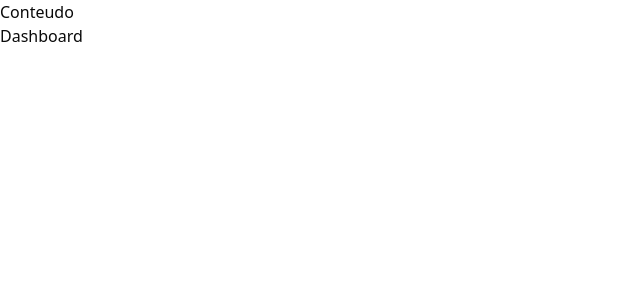
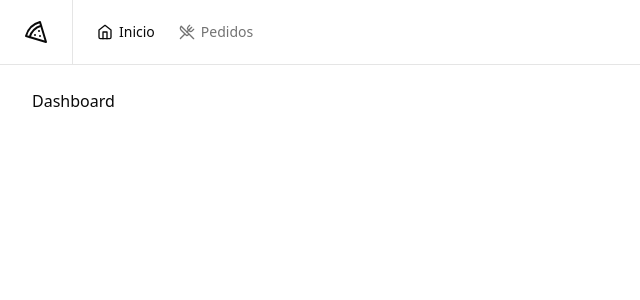
Before and after one commit to itl7git/pizzashop-web, a React (Vite) app: page / in a window 1280 px wide. Shown: the top 300 px of the page, without its empty margins (0-640 px from the left). Built offline with nearby package versions, Linux system fonts and the light colour scheme.

Commit message:
Layout do app com cabeçalho

```diff
--- a/package.json
+++ b/package.json
@@ -12,6 +12,7 @@
   "dependencies": {
     "@hookform/resolvers": "^3.3.4",
     "@radix-ui/react-label": "^2.0.2",
+    "@radix-ui/react-separator": "^1.0.3",
     "@radix-ui/react-slot": "^1.0.2",
     "class-variance-authority": "^0.7.0",
     "clsx": "^2.1.0",
--- /dev/null
+++ b/src/components/header.tsx
@@ -0,0 +1,28 @@
+import { Home, Pizza, UtensilsCrossed } from 'lucide-react'
+
+import { Navlink } from './nav-link'
+import { Separator } from './ui/separator'
+
+export function Header() {
+  return (
+    <div className="border-b">
+      <div className="flex h-16 items-center gap-6 px-6">
+        <Pizza className="h-6 w-6" />
+
+        <Separator orientation="vertical" className="h=6" />
+
+        <nav className="flex items-center space-x-4 lg:space-x-6">
+          <Navlink to="/">
+            <Home className="h-4 w-4" />
+            Inicio
+          </Navlink>
+
+          <Navlink to="/orders">
+            <UtensilsCrossed className="h-4 w-4" />
+            Pedidos
+          </Navlink>
+        </nav>
+      </div>
+    </div>
+  )
+}
--- /dev/null
+++ b/src/components/nav-link.tsx
@@ -0,0 +1,15 @@
+import { Link, LinkProps, useLocation } from 'react-router-dom'
+
+export type NavlinkProps = LinkProps
+
+export function Navlink(props: NavlinkProps) {
+  const { pathname } = useLocation()
+
+  return (
+    <Link
+      data-current={pathname === props.to}
+      className="flex items-center gap-1.5 text-sm font-medium text-muted-foreground hover:text-foreground data-[current=true]:text-foreground"
+      {...props}
+    />
+  )
+}
--- /dev/null
+++ b/src/components/ui/separator.tsx
@@ -0,0 +1,29 @@
+import * as React from "react"
+import * as SeparatorPrimitive from "@radix-ui/react-separator"
+
+import { cn } from "@/lib/utils"
+
+const Separator = React.forwardRef<
+  React.ElementRef<typeof SeparatorPrimitive.Root>,
+  React.ComponentPropsWithoutRef<typeof SeparatorPrimitive.Root>
+>(
+  (
+    { className, orientation = "horizontal", decorative = true, ...props },
+    ref
+  ) => (
+    <SeparatorPrimitive.Root
+      ref={ref}
+      decorative={decorative}
+      orientation={orientation}
+      className={cn(
+        "shrink-0 bg-border",
+        orientation === "horizontal" ? "h-[1px] w-full" : "h-full w-[1px]",
+        className
+      )}
+      {...props}
+    />
+  )
+)
+Separator.displayName = SeparatorPrimitive.Root.displayName
+
+export { Separator }
--- a/src/pages/_layouts/app.tsx
+++ b/src/pages/_layouts/app.tsx
@@ -1,11 +1,13 @@
 import { Outlet } from 'react-router-dom'
+
+import { Header } from '@/components/header'
 
 export function AppLayout() {
   return (
-    <div>
-      <h1>Conteudo</h1>
+    <div className="flex min-h-screen flex-col antialiased">
+      <Header />
 
-      <div>
+      <div className="flex flex-1 flex-col gap-4 p-8 pt-6">
         <Outlet />
       </div>
     </div>
--- a/src/pages/_layouts/auth.tsx
+++ b/src/pages/_layouts/auth.tsx
@@ -3,7 +3,7 @@
 
 export function AuthLayout() {
   return (
-    <div className="grid min-h-screen grid-cols-2 ">
+    <div className="grid min-h-screen grid-cols-2 antialiased">
       <div className="flex h-full flex-col justify-between border-r border-foreground/5 bg-muted p-10 text-muted-foreground">
         <div className="flex items-center gap-3 text-lg font-medium text-foreground">
           <Pizza className="h-5 w-5" />
--- a/src/pages/auth/sign-in.tsx
+++ b/src/pages/auth/sign-in.tsx
@@ -23,8 +23,6 @@
 
   async function handleSignIn(data: SignInForm) {
     try {
-      console.log(data)
-
       await new Promise((resolve) => setTimeout(resolve, 2000))
 
       toast.success('Enviamos um link de autenticação para o seu e-mail.', {
--- a/src/pages/auth/sign-up.tsx
+++ b/src/pages/auth/sign-up.tsx
@@ -28,8 +28,6 @@
 
   async function handleSignUp(data: SignUpForm) {
     try {
-      console.log(data)
-
       await new Promise((resolve) => setTimeout(resolve, 2000))
 
       toast.success('Restaurante cadastrado com sucesso', {
```
Also changed, not shown: 1 other file (tests, documents, lock files or other folders).
